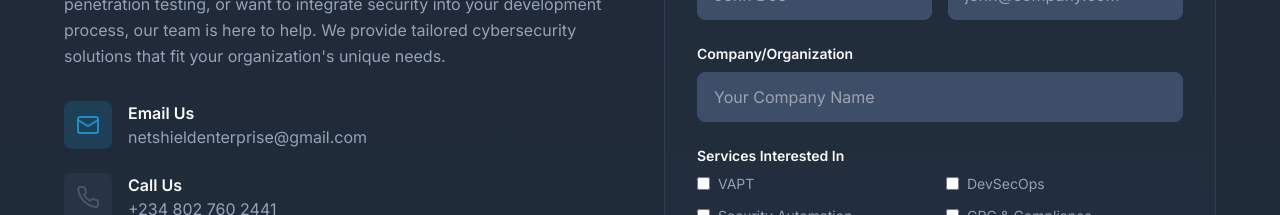
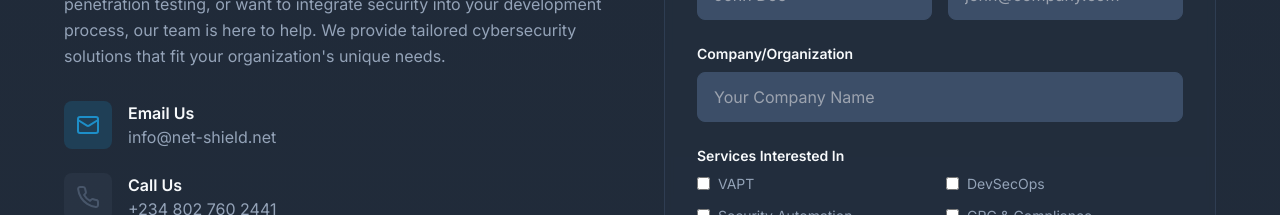
Before and after one commit to Netshield-Enterprise/netshield-nexus-portal, a React (Vite) app: page / in a window 1280 px wide. Shown: the part 6620-6835 px from the top of the page. Built offline with nearby package versions, Linux system fonts and the light colour scheme.

Commit message:
Fix: contact email address

```diff
--- a/index.html
+++ b/index.html
@@ -11,12 +11,12 @@
     <meta property="og:title" content="Netshield Enterprise - Cybersecurity Solutions" />
     <meta property="og:description" content="Leading cybersecurity company specializing in VAPT, DevSecOps, and security automation." />
     <meta property="og:type" content="website" />
-    <meta property="og:image" content="https://netshield-enterprise.github.io/netshield-nexus-portal/lovable-uploads/eb4e86af-0c78-4253-8638-cf7e2fdcddb7.png" />
+    <meta property="og:image" content="https://netshield-enterprise.github.io/netshield-nexus-portal/public/lovable-uploads/eb4e86af-0c78-4253-8638-cf7e2fdcddb7.png" />
 
     <meta name="twitter:card" content="summary_large_image" />
-    <meta name="twitter:image" content="https://netshield-enterprise.github.io/netshield-nexus-portal/lovable-uploads/eb4e86af-0c78-4253-8638-cf7e2fdcddb7.png" />
+    <meta name="twitter:image" content="https://netshield-enterprise.github.io/netshield-nexus-portal/public/lovable-uploads/eb4e86af-0c78-4253-8638-cf7e2fdcddb7.png" />
 
-    <link rel="icon" href="/lovable-uploads/eb4e86af-0c78-4253-8638-cf7e2fdcddb7.png" type="image/png">
+    <link rel="icon" href="/public/lovable-uploads/eb4e86af-0c78-4253-8638-cf7e2fdcddb7.png" type="image/png">
     <link rel="preconnect" href="https://fonts.googleapis.com">
     <link rel="preconnect" href="https://fonts.gstatic.com" crossorigin>
     <link href="https://fonts.googleapis.com/css2?family=Inter:wght@300;400;500;600;700&family=Orbitron:wght@400;700;900&display=swap" rel="stylesheet">
--- a/src/components/sections/ContactSection.tsx
+++ b/src/components/sections/ContactSection.tsx
@@ -65,7 +65,7 @@ const ContactSection = () => {
                 </div>
                 <div>
                   <h4 className="font-inter font-semibold text-foreground">Email Us</h4>
-                  <p className="font-inter text-muted-foreground">netshieldenterprise@gmail.com</p>
+                  <p className="font-inter text-muted-foreground">info@net-shield.net</p>
                 </div>
               </div>
 
```
